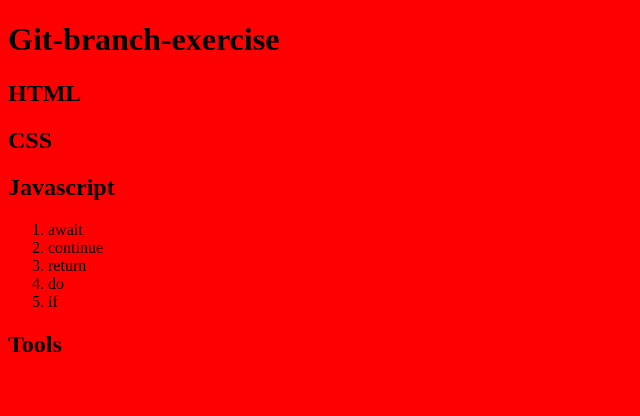
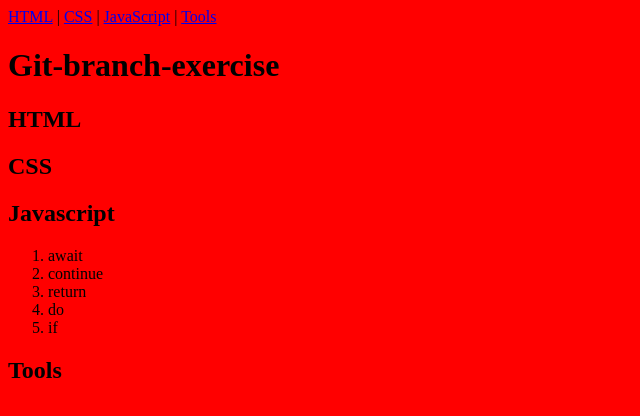
Before and after one commit to PalleGregersJensen/git-branch-exercise, a plain HTML site: page index.html in a window 1280 px wide. Shown: the whole page, without its empty margins (0-640 px from the left). Drawn offline with Linux system fonts and the light colour scheme.

Commit message:
add header+menu

```diff
--- a/index.html
+++ b/index.html
@@ -8,6 +8,18 @@
     <title>Git branch excercise</title>
 </head>
 <body>
+
+    <header>
+        <nav>
+            <a href="#html">HTML</a> |
+            <a href="#css">CSS</a> |
+            <a href="#javascript">JavaScript</a> |
+            <a href="#tools">Tools</a>
+
+
+        </nav>
+    </header>
+
     <h1>Git-branch-exercise</h1>
 
 <section id="html">
```
